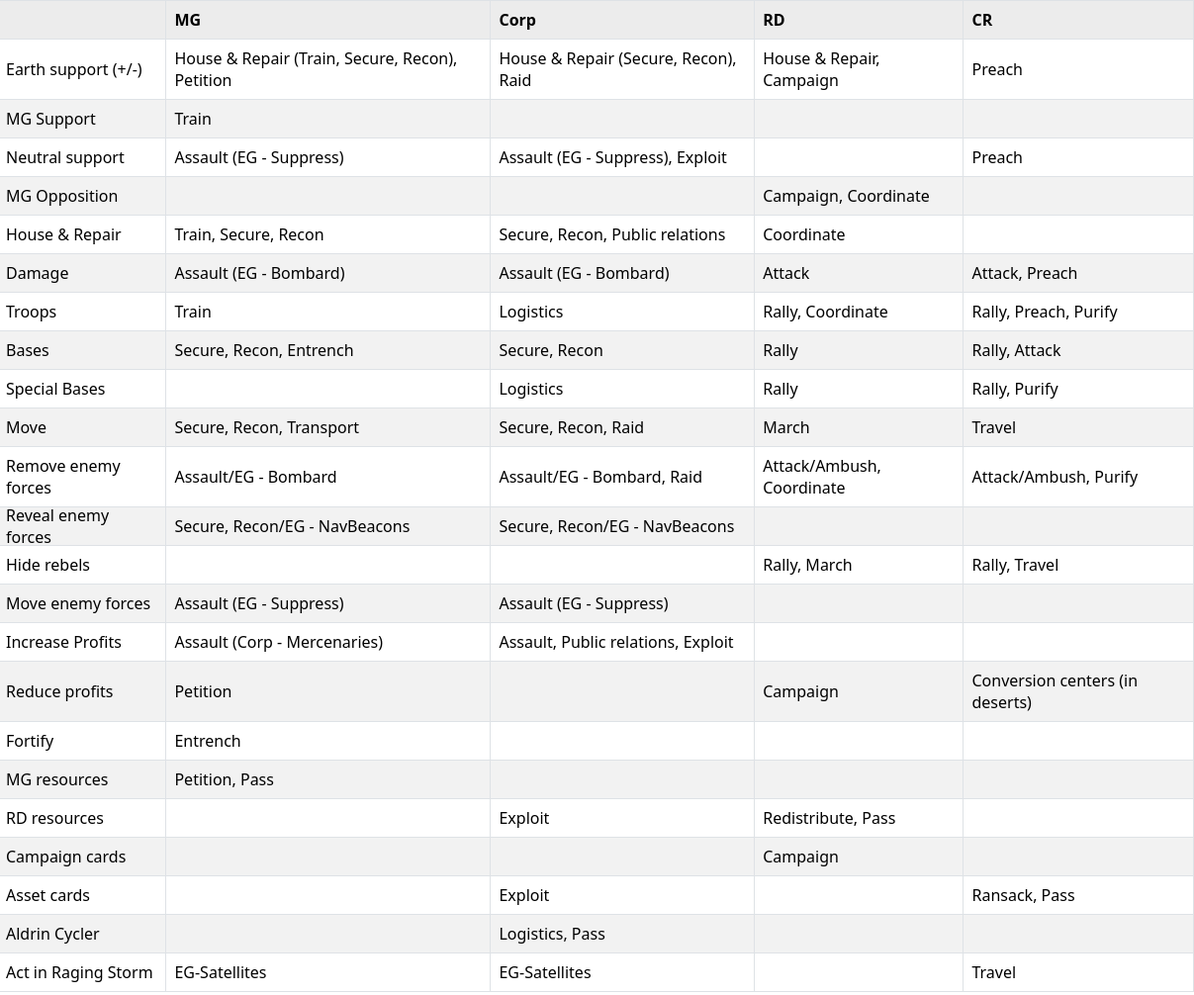
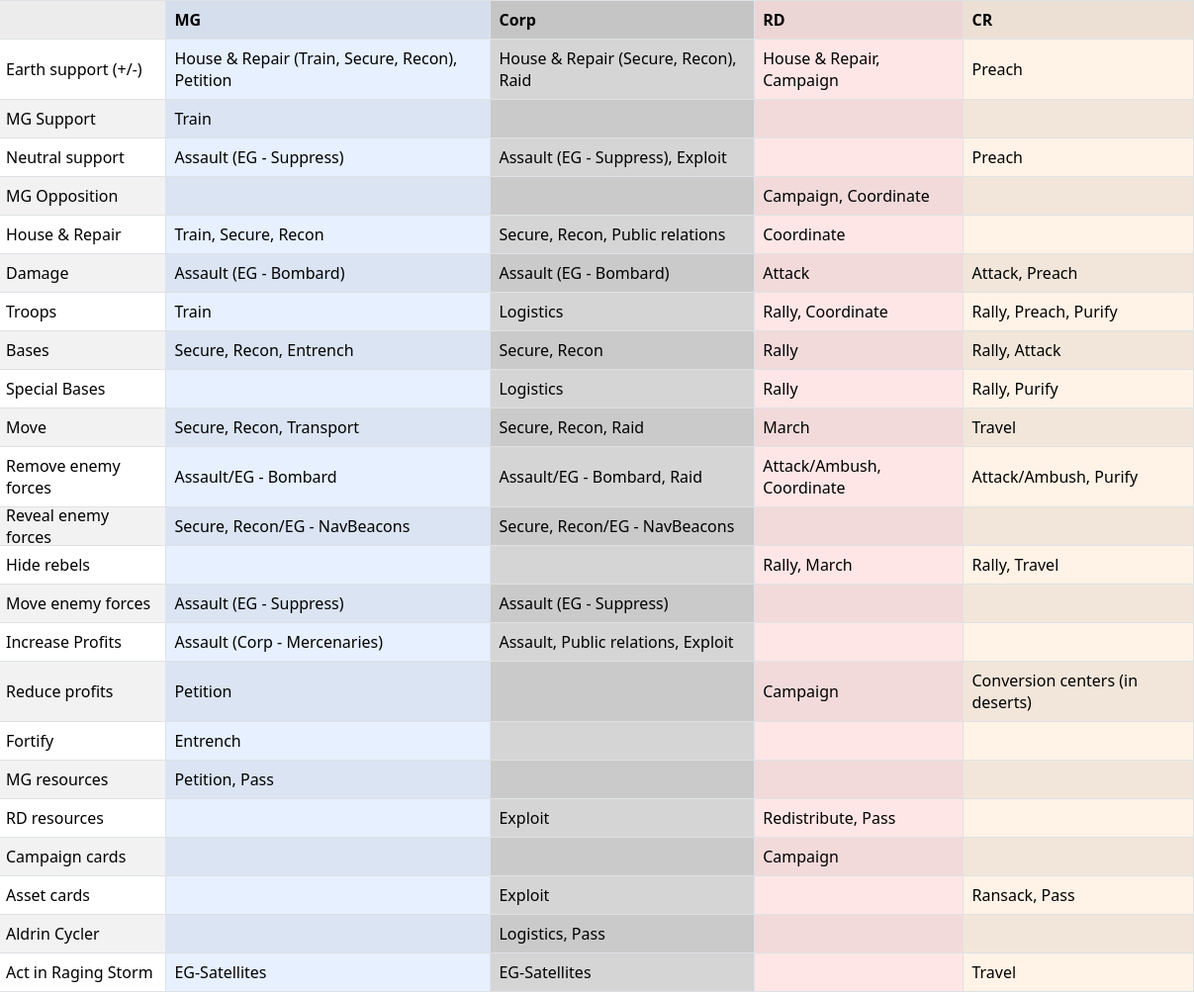
Before and after one commit to israelbgf/rdr-playeraid, a plain HTML site: page index.html in a window 1280 px wide. Shown: the full height of the page at 99% size, 73-1280 px from the left. Drawn offline with nearby package versions, Linux system fonts and the light colour scheme.

Commit message:
Column collor and readme

```diff
--- a/index.html
+++ b/index.html
@@ -57,6 +57,23 @@
             align-items: center;
             height: 20px;
         }
+
+th:nth-child(2), td:nth-child(2) {
+    background-color: #e6f0ff; /* Light blue for MG */
+}
+
+th:nth-child(3), td:nth-child(3) {
+    background-color: #d5d5d5; /* Light gray/black for Corp */
+}
+
+th:nth-child(4), td:nth-child(4) {
+    background-color: #ffe6e6; /* Light red for RD */
+}
+
+th:nth-child(5), td:nth-child(5) {
+    background-color: #fff2e6; /* Light orange for CR */
+}
+
     </style>
 </head>
 <body>
```
Also changed, not shown: 1 other file. Lines whose indentation alone changed are shown as unchanged.
